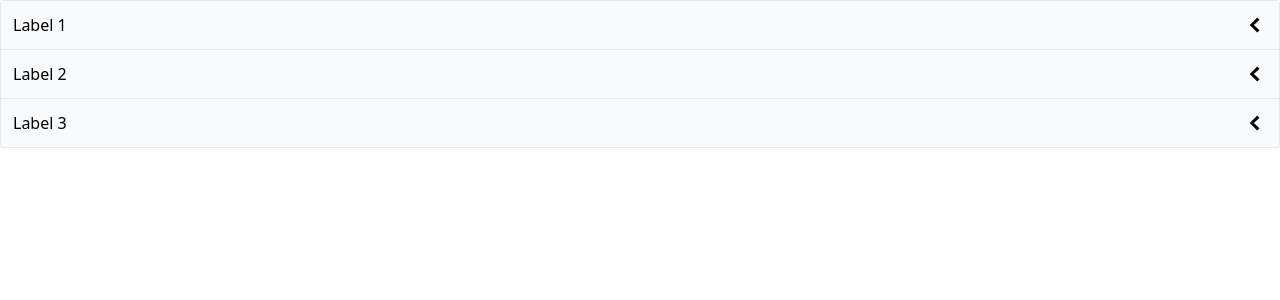
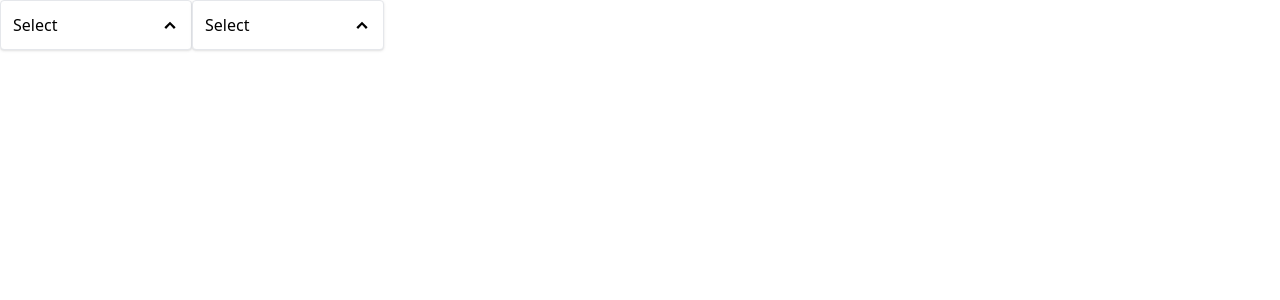
Before and after one commit to JoshuaMather/react-tutorial-apps, a React (Create React App) app in the folder comps/: page / in a window 1280 px wide. Shown: the top 300 px of the page. Built offline with nearby package versions, Linux system fonts and the light colour scheme.

Commit message:
Section 12 - Dropdown component

```diff
--- a/comps/src/App.js
+++ b/comps/src/App.js
@@ -1,27 +1,25 @@
-import Accordion from "./components/Accordion";
+import { useState } from "react";
+import Dropdown from "./components/Dropdown";
 
 function App() {
-    const items = [
-        {
-            'id': 'afe',
-            label: 'Label 1',
-            content: 'This is the content to be shown when the accordion is open!'
-        },
-        {
-            'id': 'srb',
-            label: 'Label 2',
-            content: 'This is the content to be shown when the accordion is open!'
-        },
-        {
-            'id': 'rsd',
-            label: 'Label 3',
-            content: 'This is the content to be shown when the accordion is open!'
-        },
+    const [selection, setSelection] = useState(null);
+
+    const handleSelect = (option) => {
+        setSelection(option);
+    }
+
+    const options = [
+        { label: 'Red', value: 'red' },
+        { label: 'Green', value: 'green' },
+        { label: 'Blue', value: 'blue' },
     ];
 
-   return (
-    <Accordion items={items} />
-   )
+    return (
+        <div className="flex">
+            <Dropdown options={options} value={selection} onChange={handleSelect} />
+            <Dropdown options={options} value={selection} onChange={handleSelect} />
+        </div>
+    );
 }
 
 export default App;
--- /dev/null
+++ b/comps/src/components/Dropdown.js
@@ -0,0 +1,60 @@
+import { useEffect, useRef, useState } from 'react';
+import { GoChevronDown, GoChevronUp } from 'react-icons/go'
+import Panel from './Panel';
+
+function Dropdown({ options, value, onChange }) {
+    const [isOpen, setIsOpen] = useState(false);
+    const divEl = useRef();
+
+    useEffect(() => {
+        const handler = (event) => {
+            if(!divEl.surrent) {
+                return;
+            }
+
+            if(!divEl.current.contains(event.target)) {
+                setIsOpen(false);
+            }
+        }
+
+        document.addEventListener('click', handler, true);
+
+        return () => {
+            document.removeEventListener('click', handler);
+        };
+    }, []);
+
+    const handleClick = () => {
+        setIsOpen((currentIsOpen) => {
+            return !currentIsOpen;
+        });
+    }
+
+    const handleOptionClick = (option) => {
+        setIsOpen(false);
+
+        onChange(option);
+    }
+
+    const renderedOptions = options.map((option) => {
+        return (
+            <div className="hover:bg-sky-100 rounded cursor-pointer p-1" key={option.value} onClick={() => handleOptionClick(option)}>
+                {option.label}
+            </div>
+        )
+    });
+
+    return (
+        <div ref={divEl} className='w-48 relative'>
+            <Panel className='flex justify-between items-center cursor-pointer' onClick={handleClick}>
+                {value?.label || 'Select'}
+                { isOpen ? <GoChevronDown className='text-lg' /> :  <GoChevronUp className='text-lg' />}
+            </Panel>
+                {isOpen && (
+                    <Panel className='absolute top-full'>{renderedOptions}</Panel>
+                )}
+        </div>
+    );
+}
+
+export default Dropdown;
--- /dev/null
+++ b/comps/src/components/Panel.js
@@ -0,0 +1,14 @@
+import classNames from 'classnames';
+
+function Panel({ children, className, ...rest }) {
+    const finalClassNames = classNames(
+        'border rounded p-3 shadow bg-white w-full',
+        className
+    );
+
+    return (
+        <div {...rest} className={finalClassNames}>{children}</div>
+    )
+}
+
+export default Panel;
--- /dev/null
+++ b/comps/src/pages/AccordionPage.js
@@ -0,0 +1,27 @@
+import Accordion from "../components/Accordion";
+
+function AccordionPage() {
+    const items = [
+        {
+            'id': 'afe',
+            label: 'Label 1',
+            content: 'This is the content to be shown when the accordion is open!'
+        },
+        {
+            'id': 'srb',
+            label: 'Label 2',
+            content: 'This is the content to be shown when the accordion is open!'
+        },
+        {
+            'id': 'rsd',
+            label: 'Label 3',
+            content: 'This is the content to be shown when the accordion is open!'
+        },
+    ];
+
+   return (
+    <Accordion items={items} />
+   )
+}
+
+export default AccordionPage;
```
